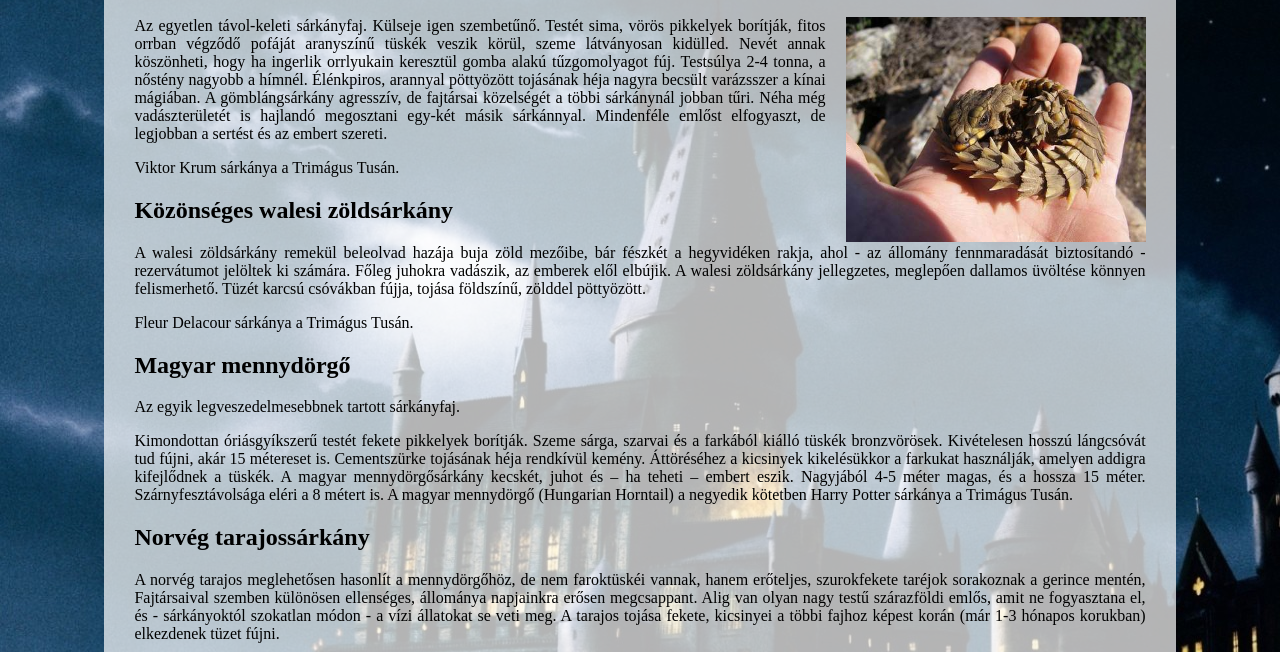
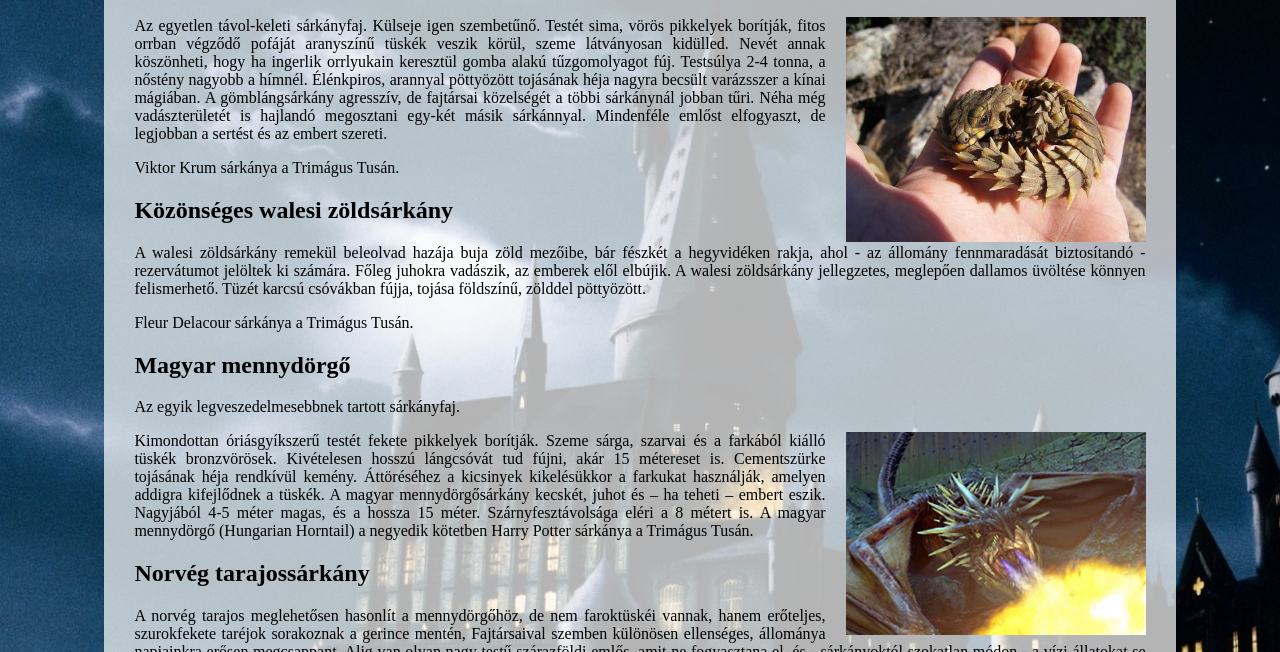
Before and after one commit to bencebendeguz274/sarkanyok-, a plain HTML site: page index.html in a window 1280 px wide. Shown: the part 148-800 px from the top of the page. Drawn offline with Linux system fonts and the light colour scheme.

Commit message:
13. feladat

```diff
--- a/index.html
+++ b/index.html
@@ -23,7 +23,7 @@
 
     <p>Az egyik legveszedelmesebbnek tartott sárkányfaj.</p>
 
-   <p>Kimondottan óriásgyíkszerű testét fekete pikkelyek borítják. Szeme sárga, szarvai és a farkából kiálló tüskék bronzvörösek. Kivételesen hosszú lángcsóvát tud fújni, akár 15 métereset is. Cementszürke tojásának héja rendkívül kemény. Áttöréséhez a kicsinyek kikelésükkor a farkukat használják, amelyen addigra kifejlődnek a tüskék. A magyar mennydörgősárkány kecskét, juhot és – ha teheti – embert eszik. Nagyjából 4-5 méter magas, és a hossza 15 méter. Szárnyfesztávolsága eléri a 8 métert is. A magyar mennydörgő (Hungarian Horntail) a negyedik kötetben Harry Potter sárkánya a Trimágus Tusán.</p>
+    <img class="jobbrakep" src="magyarmennydorgo.jpg" alt="Magyar mennydörgő"><p>Kimondottan óriásgyíkszerű testét fekete pikkelyek borítják. Szeme sárga, szarvai és a farkából kiálló tüskék bronzvörösek. Kivételesen hosszú lángcsóvát tud fújni, akár 15 métereset is. Cementszürke tojásának héja rendkívül kemény. Áttöréséhez a kicsinyek kikelésükkor a farkukat használják, amelyen addigra kifejlődnek a tüskék. A magyar mennydörgősárkány kecskét, juhot és – ha teheti – embert eszik. Nagyjából 4-5 méter magas, és a hossza 15 méter. Szárnyfesztávolsága eléri a 8 métert is. A magyar mennydörgő (Hungarian Horntail) a negyedik kötetben Harry Potter sárkánya a Trimágus Tusán.</p>
 
     <h2>Norvég tarajossárkány</h2>
     <p>A norvég tarajos meglehetősen hasonlít a mennydörgőhöz, de nem faroktüskéi vannak, hanem erőteljes, szurokfekete taréjok sorakoznak a gerince mentén, Fajtársaival szemben különösen ellenséges, állománya napjainkra erősen megcsappant. Alig van olyan nagy testű szárazföldi emlős, amit ne fogyasztana el, és - sárkányoktól szokatlan módon - a vízi állatokat se veti meg. A tarajos tojása fekete, kicsinyei a többi fajhoz képest korán (már 1-3 hónapos korukban) elkezdenek tüzet fújni.</p>
```
